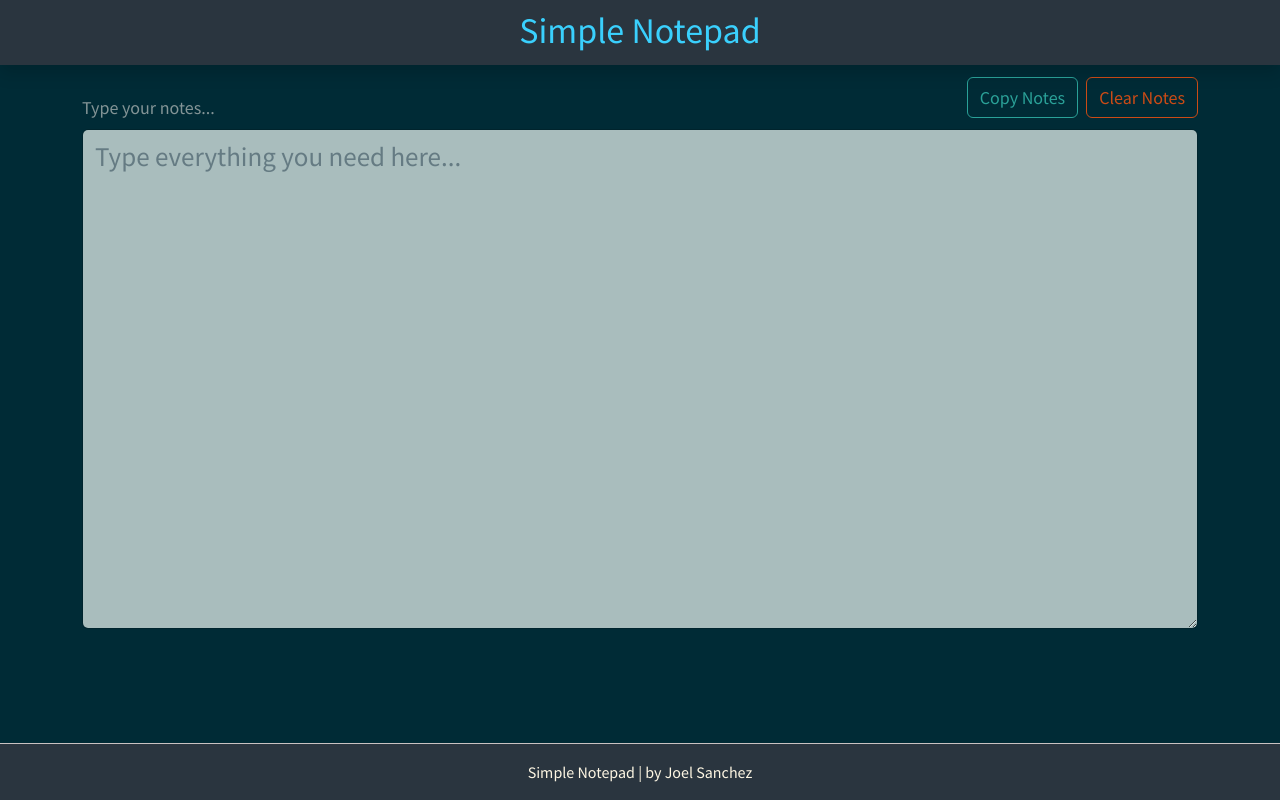
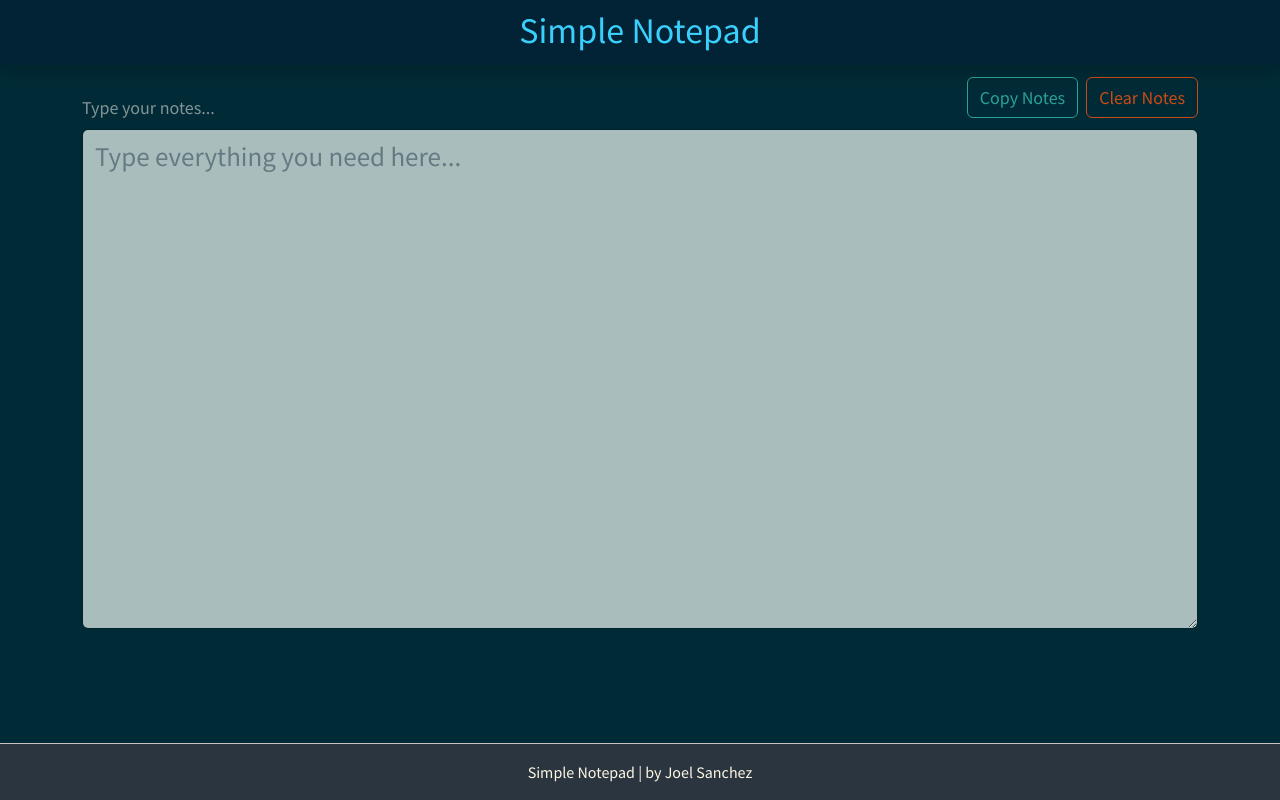
Before and after one commit to joelsancheznunez/simple-notepad, a plain HTML site: page index.html in a window 1280 px wide. Drawn offline with nearby package versions, Linux system fonts and the light colour scheme.

Commit message:
minor navbar color change

```diff
--- a/styles.css
+++ b/styles.css
@@ -85,7 +85,7 @@ h2 {
 }
 
 .navbar {
-    background-color: #2a353f;
+    background-color: #022235;
     padding: 1px;
 }
 
```
